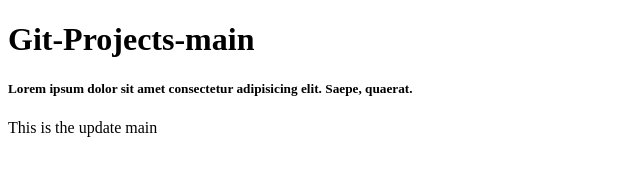
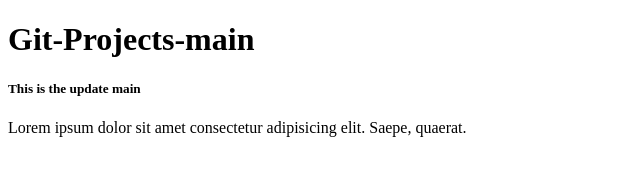
Before and after one commit to matvix90/how-git-works, a plain HTML site: page index.html in a window 1280 px wide. Shown: the whole page, without its empty margins (0-640 px from the left). Drawn offline with Linux system fonts and the light colour scheme.

Commit message:
update index

```diff
--- a/index.html
+++ b/index.html
@@ -7,7 +7,7 @@
 </head>
 <body>
     <h1>Git-Projects-main</h1>
-    <h5>Lorem ipsum dolor sit amet consectetur adipisicing elit. Saepe, quaerat.</h5>
-    <p>This is the update main</p>
+    <h5>This is the update main</h5>
+    <p>Lorem ipsum dolor sit amet consectetur adipisicing elit. Saepe, quaerat.</p>
 </body>
 </html>
```
